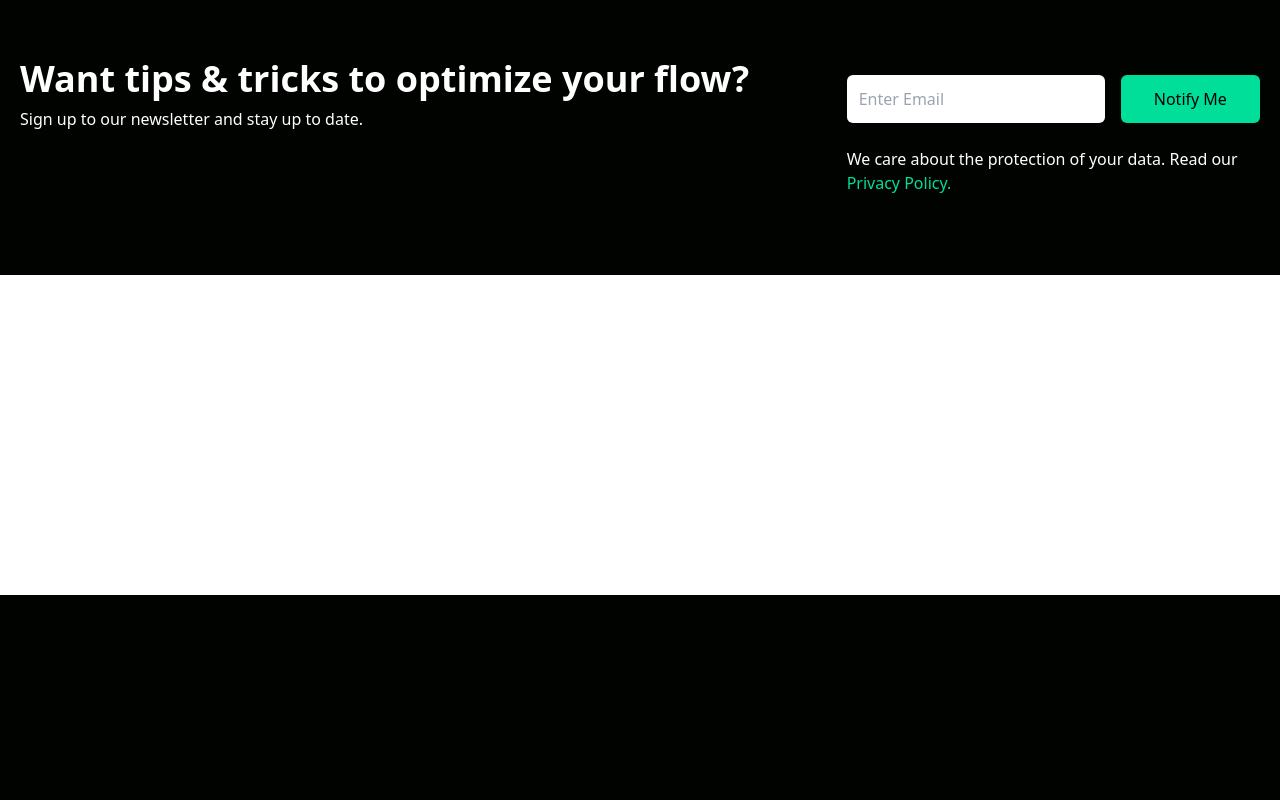
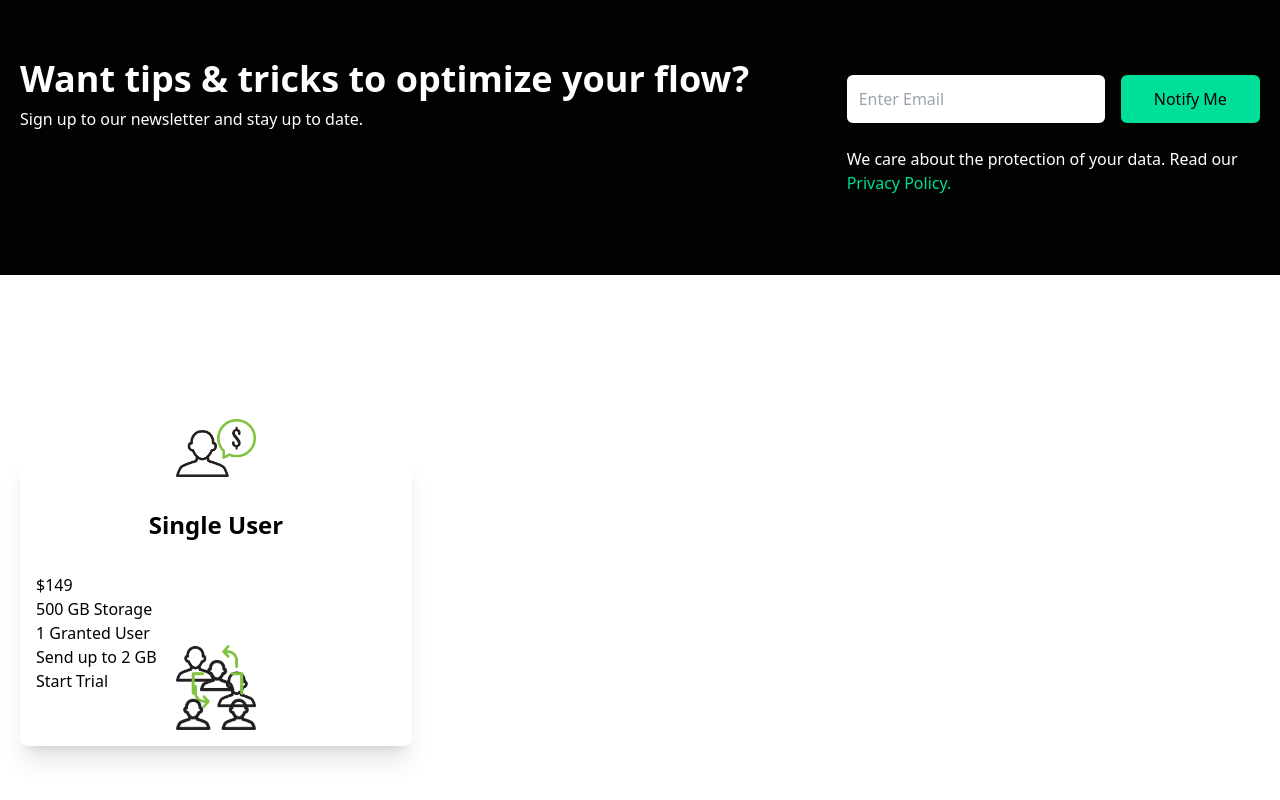
Before and after one commit to marpaul14/data-finance, a React (Vite) app: page / in a window 1280 px wide. Shown: the part 1406-2206 px from the top of the page. Before the commit the page ends 2001 px from the top, so only its background shows below. Built offline with nearby package versions, Linux system fonts and the light colour scheme.

Commit message:
fixing cards component

```diff
--- a/src/components/Cards.jsx
+++ b/src/components/Cards.jsx
@@ -1,7 +1,37 @@
+import Single from "../assets/single.png";
+import Double from "../assets/double.png";
+import Triple from "../assets/triple.png";
+
 function Cards() {
   return (
     <div className="w-full py-[10rem] px-4 bg-white">
-      <div className="max-w-[1240px] mx-auto grid grid-cols-3 gap-8"></div>
+      <div className="max-w-[1240px] mx-auto grid md:grid-cols-3 gap-8">
+        <div className="w-full shadow-xl flex-col p-4 my-4 rounded-lg hover:scale-105 duration-300">
+          <img
+            className="w-20 mx-auto mt-[-3rem] bg-white"
+            src={Single}
+            alt=""
+          />
+          <h2 className="text-2xl font-bold text-center py-8">Single User</h2>
+          <p>$149</p>
+          <div>
+            <p>500 GB Storage</p>
+            <p>1 Granted User</p>
+            <p>Send up to 2 GB</p>
+          </div>
+          <button>Start Trial</button>
+          <img
+            className="w-20 mx-auto mt-[-3rem] bg-white"
+            src={Double}
+            alt=""
+          />
+          <img
+            className="w-20 mx-auto mt-[-3rem] bg-white"
+            src={Triple}
+            alt=""
+          />
+        </div>
+      </div>
     </div>
   );
 }
```
